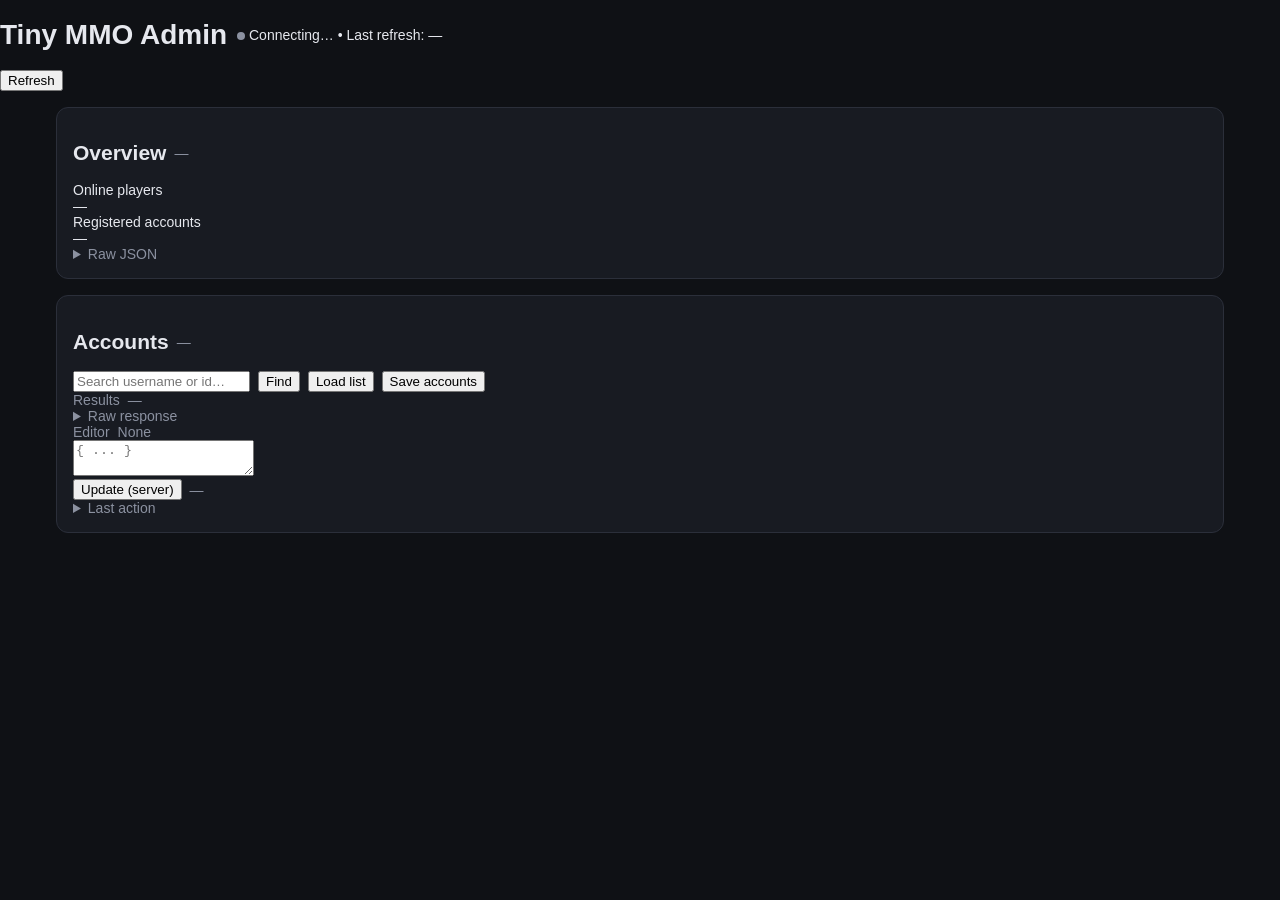
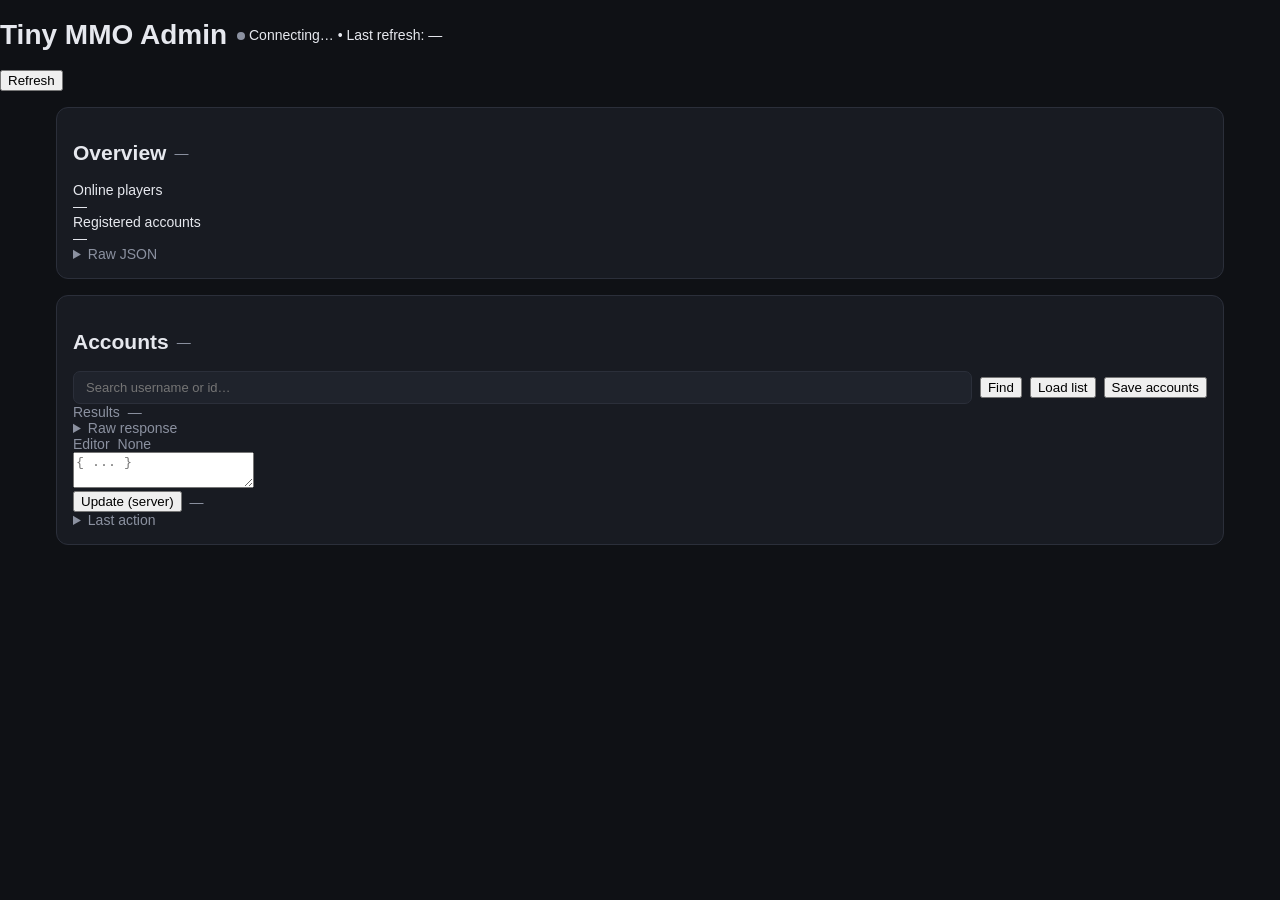

Update dashboard

--- a/source/server/master/dashboard/style.css
+++ b/source/server/master/dashboard/style.css
@@ -41,6 +41,16 @@ html, body { margin: 0; padding: 0; background: var(--bg); color: var(--text); f
 .dot.ok { background: var(--ok); }
 .dot.bad { background: var(--bad); }
 
+/* --- Tabs --- */
+.tabs { display: flex; gap: 0; padding: 0 16px; background: var(--panel); border-bottom: 1px solid var(--border); position: sticky; top: 49px; z-index: 4; overflow-x: auto; }
+.tab { padding: 12px 16px; border: 0; background: transparent; color: var(--muted); font-size: 13px; cursor: pointer; border-bottom: 2px solid transparent; white-space: nowrap; }
+.tab:hover { color: var(--text); }
+.tab.active { color: var(--text); border-bottom-color: var(--accent); }
+
+.tab-pane { display: none; }
+.tab-pane.active { display: block; }
+
+/* --- Buttons --- */
 .btn { padding: 7px 12px; border-radius: 7px; border: 1px solid var(--border); background: var(--panel-2); color: var(--text); cursor: pointer; font-size: 13px; }
 .btn:hover { border-color: var(--accent); }
 .btn.ghost { background: transparent; }
@@ -48,6 +58,7 @@ html, body { margin: 0; padding: 0; background: var(--bg); color: var(--text); f
 .btn.danger:hover { background: rgba(237, 66, 69, 0.1); }
 .btn.primary { background: var(--accent); border-color: var(--accent); color: white; }
 .btn.primary:hover { background: var(--accent-2); border-color: var(--accent-2); }
+.btn.small { padding: 4px 8px; font-size: 12px; }
 
 /* --- Cards --- */
 main { padding: 16px; max-width: 1200px; margin: 0 auto; }
@@ -55,29 +66,83 @@ main { padding: 16px; max-width: 1200px; margin: 0 auto; }
 .card-head { display: flex; justify-content: space-between; align-items: baseline; margin-bottom: 12px; }
 .card-head h2 { margin: 0; font-size: 16px; }
 
-/* --- Worlds table --- */
+/* --- Inputs --- */
+.input { flex: 1; min-width: 200px; padding: 8px 12px; border-radius: 7px; border: 1px solid var(--border); background: var(--panel-2); color: var(--text); font-size: 13px; }
+.input:focus { outline: 2px solid var(--accent); outline-offset: -1px; }
+
+/* --- Data tables --- */
 .table-wrap { overflow-x: auto; }
-table.worlds { width: 100%; border-collapse: collapse; }
-table.worlds th, table.worlds td { padding: 10px 12px; border-bottom: 1px solid var(--border); text-align: left; vertical-align: middle; }
-table.worlds th { font-size: 11px; text-transform: uppercase; letter-spacing: 0.04em; color: var(--muted); font-weight: 600; }
-table.worlds tr:last-child td { border-bottom: 0; }
-table.worlds td.actions { white-space: nowrap; }
-table.worlds td.actions .btn { margin-right: 4px; }
-table.worlds .heartbeat-stale { color: var(--warn); }
+table.data-table { width: 100%; border-collapse: collapse; }
+table.data-table th, table.data-table td { padding: 10px 12px; border-bottom: 1px solid var(--border); text-align: left; vertical-align: middle; }
+table.data-table th { font-size: 11px; text-transform: uppercase; letter-spacing: 0.04em; color: var(--muted); font-weight: 600; }
+table.data-table tr:last-child td { border-bottom: 0; }
+table.data-table td.actions { white-space: nowrap; }
+table.data-table td.actions .btn { margin-right: 4px; }
+table.data-table .heartbeat-stale { color: var(--warn); }
+table.data-table .role-pill { display: inline-block; padding: 2px 6px; border-radius: 4px; background: var(--panel-2); border: 1px solid var(--border); font-size: 11px; margin-right: 4px; }
+.role-pill { display: inline-block; padding: 2px 8px; border-radius: 4px; background: var(--panel-2); border: 1px solid var(--border); font-size: 12px; margin-right: 4px; }
+.role-pill.senior_admin { border-color: var(--bad); color: var(--bad); }
+.role-pill.admin { border-color: var(--accent); color: var(--accent); }
+.role-pill.moderator { border-color: var(--ok); color: var(--ok); }
+.role-pill .role-x { border: 0; background: transparent; color: inherit; cursor: pointer; margin-left: 4px; font-weight: 700; opacity: 0.7; }
+.role-pill .role-x:hover { opacity: 1; }
+
+/* Inline state badges next to a player's name in the players table. */
+.badge { display: inline-block; font-size: 11px; margin-left: 4px; vertical-align: middle; }
+.badge.mute { color: var(--warn); }
+.badge.jail { color: var(--bad); }
+table.data-table .role-pill.senior_admin { border-color: var(--bad); color: var(--bad); }
+table.data-table .role-pill.admin { border-color: var(--accent); color: var(--accent); }
+table.data-table .role-pill.moderator { border-color: var(--ok); color: var(--ok); }
+
+/* --- Chat feed --- */
+.chat-feed { max-height: 600px; overflow-y: auto; display: flex; flex-direction: column; gap: 4px; font-size: 13px; }
+.chat-feed .msg { padding: 6px 10px; border-radius: 6px; background: var(--panel-2); }
+.chat-feed .msg .meta { color: var(--muted); font-size: 11px; }
+.chat-feed .msg .sender { font-weight: 600; }
+.chat-feed .msg .world { color: var(--accent); }
+.chat-feed .empty { padding: 20px; text-align: center; color: var(--muted); }
+
+/* --- Logs feed --- */
+.logs-feed { background: var(--panel-2); padding: 12px; border-radius: 8px; max-height: 600px; overflow-y: auto; font-family: ui-monospace, SFMono-Regular, Menlo, Monaco, Consolas, "Liberation Mono", monospace; font-size: 12px; white-space: pre-wrap; word-break: break-word; margin: 0; }
 
 /* --- Modal --- */
 .modal { position: fixed; inset: 0; background: rgba(0, 0, 0, 0.6); display: grid; place-items: center; z-index: 10; }
 .modal-card { background: var(--panel); border: 1px solid var(--border); border-radius: 12px; padding: 20px; width: 100%; max-width: 460px; margin: 16px; }
 .modal-card h3 { margin: 0 0 12px; font-size: 15px; }
-.modal-card textarea { width: 100%; min-height: 100px; padding: 10px 12px; border-radius: 8px; border: 1px solid var(--border); background: var(--panel-2); color: var(--text); resize: vertical; font-family: inherit; font-size: 14px; }
-.modal-card textarea:focus { outline: 2px solid var(--accent); outline-offset: -1px; }
+.modal-card textarea, .modal-card input, .modal-card select { width: 100%; padding: 10px 12px; border-radius: 8px; border: 1px solid var(--border); background: var(--panel-2); color: var(--text); margin-bottom: 8px; font-family: inherit; font-size: 14px; }
+.modal-card textarea { min-height: 100px; resize: vertical; }
+.modal-card textarea:focus, .modal-card input:focus, .modal-card select:focus { outline: 2px solid var(--accent); outline-offset: -1px; }
+.modal-card .field-label { display: block; font-size: 12px; color: var(--muted); margin-bottom: 4px; }
 .modal-card .row { margin-top: 12px; }
+
+/* --- World detail header --- */
+.world-header .card-head { align-items: center; margin-bottom: 16px; }
+.world-header h2 { font-size: 18px; }
+.world-stats { display: grid; grid-template-columns: repeat(4, 1fr); gap: 12px; }
+.world-stats .kpi { background: var(--panel-2); border: 1px solid var(--border); border-radius: 8px; padding: 10px 12px; }
+.world-stats .kpi .k { font-size: 11px; color: var(--muted); text-transform: uppercase; letter-spacing: 0.04em; }
+.world-stats .kpi .v { font-size: 18px; font-weight: 600; margin-top: 4px; }
+
+/* --- Clickable world rows in the home table --- */
+tr.world-row { cursor: pointer; }
+tr.world-row:hover td { background: rgba(88, 101, 242, 0.06); }
+tr.world-row .open-hint { color: var(--accent); text-align: right; padding-right: 14px; }
+
+/* --- Wide modal for log viewers --- */
+.modal-card.modal-wide { max-width: 720px; }
+.modal-card.modal-wide .logs-feed { max-height: 460px; }
 
 /* --- Mobile tweaks --- */
 @media (max-width: 600px) {
   .topbar { flex-direction: column; align-items: stretch; gap: 8px; }
   .topbar-actions { justify-content: space-between; flex-wrap: wrap; }
+  .tabs { top: auto; }
   main { padding: 8px; }
   .card { padding: 12px; }
-  table.worlds th, table.worlds td { padding: 8px 6px; font-size: 13px; }
+  table.data-table th, table.data-table td { padding: 8px 6px; font-size: 13px; }
+  .tab { padding: 10px 12px; }
+  /* On phones drop the 4-up KPI grid to 2-up so they don't get squished. */
+  .world-stats { grid-template-columns: repeat(2, 1fr); }
+  .world-header .card-head { flex-direction: column; align-items: stretch; gap: 8px; }
 }
